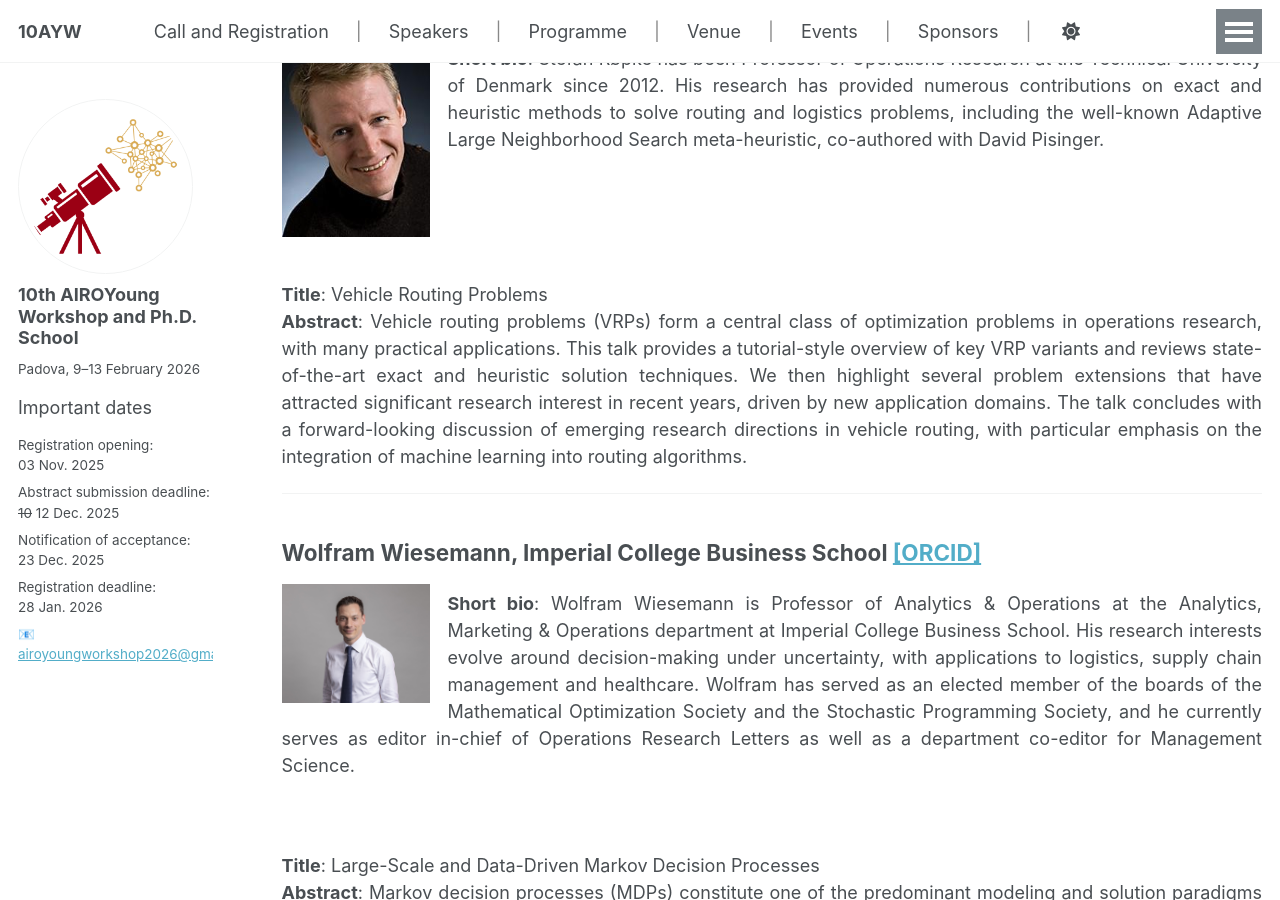
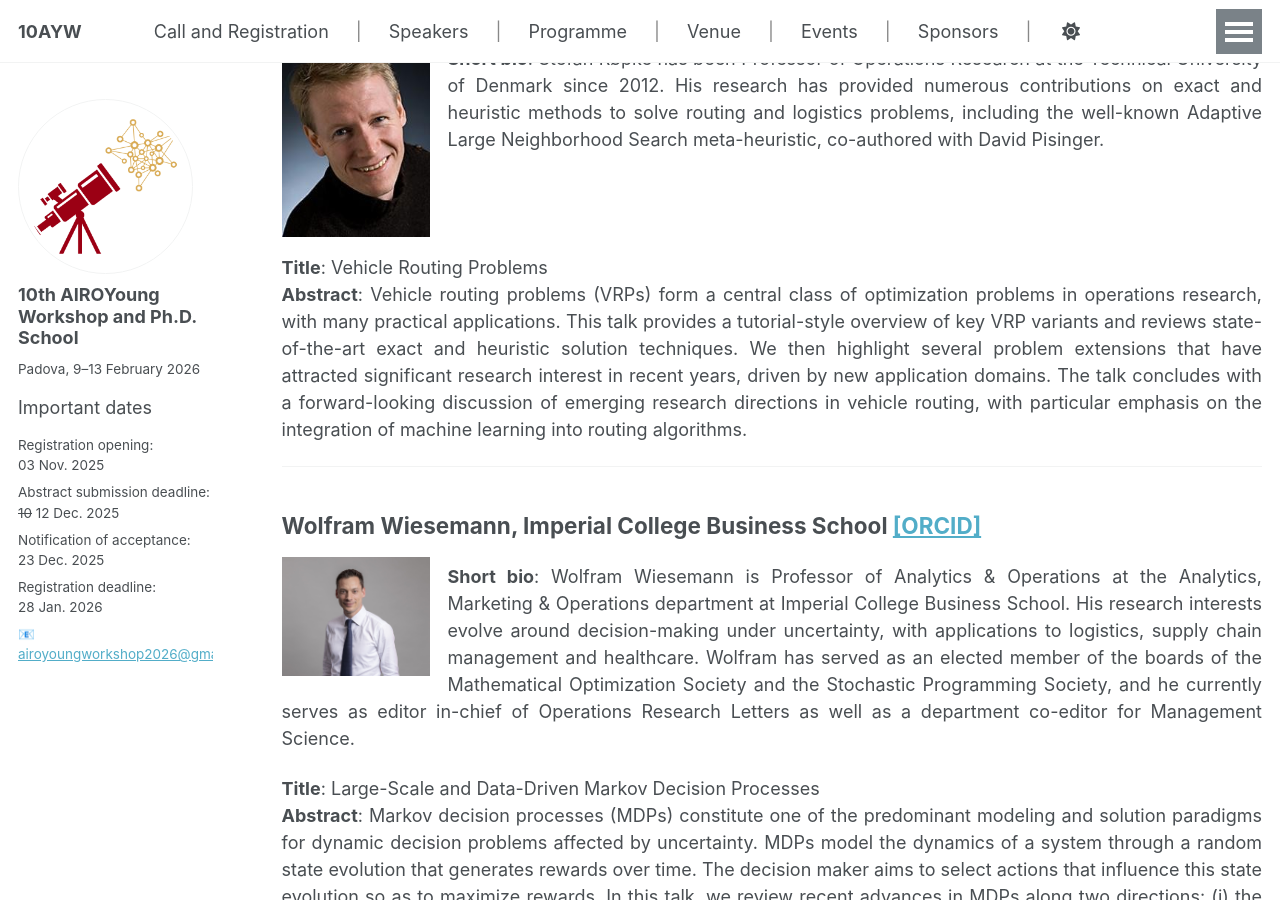
Before and after one commit to ayw2026/ayw2026.github.io, a Jekyll site: the page built from _pages/speakers.md, in a window 1280 px wide and 900 px high, scrolled down 722 px. Built offline with Jekyll 4.4.1, drawn with Linux system fonts in a browser that asks for light colours; a script that is not in the unit is left out.

Commit message:
updated Ropke's talk

```diff
--- a/_pages/speakers.md
+++ b/_pages/speakers.md
@@ -25,7 +25,7 @@
 
 **Short bio**: Stefan Røpke has been Professor of Operations Research at the Technical University of Denmark since 2012. His research has provided numerous contributions on exact and heuristic methods to solve routing and logistics problems, including the well-known Adaptive Large Neighborhood Search meta-heuristic, co-authored with David Pisinger.
 
-<br/> <br/> <br/>
+<br/> <br/>
 
 **Title**: Vehicle Routing Problems <br/>
 **Abstract**: Vehicle routing problems (VRPs) form a central class of optimization problems in operations research, with many practical applications. This talk provides a tutorial-style overview of key VRP variants and reviews state-of-the-art exact and heuristic solution techniques. We then highlight several problem extensions that have attracted significant research interest in recent years, driven by new application domains. The talk concludes with a forward-looking discussion of emerging research directions in vehicle routing, with particular emphasis on the integration of machine learning into routing algorithms.
@@ -38,7 +38,6 @@
 
 **Short bio**: Wolfram Wiesemann is Professor of Analytics & Operations at the Analytics, Marketing & Operations department at Imperial College Business School. His research interests evolve around decision-making under uncertainty, with applications to logistics, supply chain management and healthcare. Wolfram has served as an elected member of the boards of the Mathematical Optimization Society and the Stochastic Programming Society, and he currently serves as editor in-chief of Operations Research Letters as well as a department co-editor for Management Science.
 
-<br/>
 
 **Title**: Large-Scale and Data-Driven Markov Decision Processes <br/>
 **Abstract**:
@@ -52,7 +51,7 @@
 
 **Short bio**: Hande Yaman Paternotte is Professor of Operations Research at the Faculty of Economics and Business at KU Leuven. Research contributions and interests of her include polyhedral approaches for mixed integer programming with applications in production planning, logistics, and network design.
 
-<br/> <br/> <br/>
+<br/> <br/>
 
 **Title**: Partitioning a Graph into Connected Components <br/>
 **Abstract**: In this talk, we study problems that involve partitioning the vertices of an undirected graph into a given number of pairwise disjoint sets such that each set induces a connected subgraph. We first propose valid inequalities, which extend and generalize the ones in the literature, and report on computational experiments demonstrating their use (joint work with P. Moura and R. Leus). Then, we extend this problem to also compute a spanning tree for each set of the partition such that the weight of the heaviest tree is minimized. We investigate the complexity of this problem and present formulations and solution methods, which we compare with an experimental study (joint work with M. Davari and P. Moura). Finally, we consider a practical problem encountered in power system restoration, which involves partitioning a power network into connected subnetworks, one for each black start generator, such that the restoration time is minimized. We propose a solution method that uses a new formulation and properties of optimal solutions and report computational results (joint work with H. Çalık and D. Van Hertem).
```
